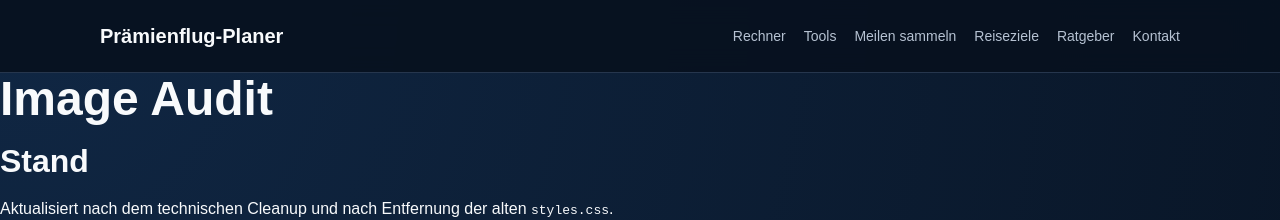
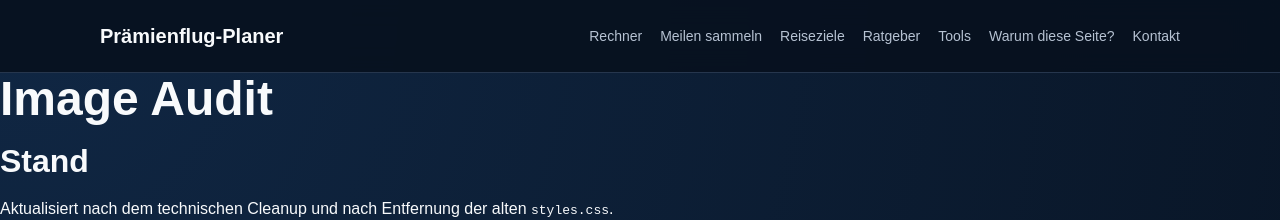
Before and after one commit to Praemienflug-Planer/miles-planer, a Jekyll site: the page built from docs/image-audit.md, in a window 1280 px wide. Shown: the top 220 px of the page. Built offline with Jekyll 4.4.1, drawn with Linux system fonts in a browser that asks for light colours; our own code applies the rules of GitHub Pages for plain Markdown files.

Commit message:
Align header navigation with content structure

```diff
--- a/_includes/header.html
+++ b/_includes/header.html
@@ -8,16 +8,20 @@
     </button>
     <nav id="site-navigation" class="main-nav" aria-label="Hauptnavigation">
       <div class="nav-item"><a class="nav-link" href="/rechner/"{% if page.url == '/rechner/' %} aria-current="page"{% endif %}>Rechner</a></div>
-      <div class="nav-item"><a class="nav-link" href="/tools/"{% if page.url == '/tools/' %} aria-current="page"{% endif %}>Tools</a></div>
       <div class="nav-item has-dropdown">
-        <a class="nav-link" href="/meilen-sammeln/"{% if page.url contains '/meilen-sammeln/' or page.url == '/meilen-sammeln-familie/' %} aria-current="page"{% endif %}>Meilen sammeln</a>
+        <a class="nav-link" href="/meilen-sammeln/"{% if page.url contains '/meilen-sammeln/' or page.url == '/meilen-sammeln-familie/' or page.url == '/payback-punkte-sammeln-familie/' or page.url == '/amex-oder-payback/' %} aria-current="page"{% endif %}>Meilen sammeln</a>
         <div class="nav-dropdown">
           <a href="/meilen-sammeln/">Übersicht</a>
           <a href="/meilen-sammeln/anfaenger/">Kostenlos starten</a>
           <a href="/meilen-sammeln-familie/">Meilen sammeln als Familie</a>
+          <a href="/payback-punkte-sammeln-familie/">PAYBACK als Familie</a>
+          <a href="/amex-oder-payback/">Amex oder PAYBACK?</a>
           <a href="/meilen-sammeln/payback/">PAYBACK Punkte sammeln</a>
           <a href="/meilen-sammeln/payback-punkte-miles-and-more/">PAYBACK zu Miles &amp; More</a>
+          <a href="/meilen-sammeln/payback-mallorca/">Mit PAYBACK nach Mallorca</a>
           <a href="/meilen-sammeln/amex/">Amex Membership Rewards</a>
+          <a href="/meilen-sammeln/amex-kreditkarten/">Amex Kreditkarten</a>
+          <a href="/meilen-sammeln/miles-and-more/">Miles &amp; More</a>
           <a href="/meilen-sammeln/miles-and-more-kreditkarte/">Miles &amp; More Kreditkarte</a>
           <a href="/meilen-sammeln/wunschgutschein/">Wunschgutschein</a>
           <a href="/meilen-sammeln/zeitschriftenabo/">Zeitschriftenabo-Meilen</a>
@@ -31,15 +35,21 @@
         </div>
       </div>
       <div class="nav-item has-dropdown">
-        <a class="nav-link" href="/meilen-business-class/"{% if page.url == '/meilen-business-class/' or page.url == '/business-class-familie-meilen/' or page.url == '/amex-meilen-umrechnen/' or page.url == '/praemienflug-steuern-gebuehren/' or page.url == '/faq/' %} aria-current="page"{% endif %}>Ratgeber</a>
+        <a class="nav-link" href="/meilen-business-class/"{% if page.url == '/meilen-business-class/' or page.url == '/business-class-familie-meilen/' or page.url == '/business-class-mit-kindern/' or page.url == '/premium-economy-mit-kindern/' or page.url == '/premium-economy-oder-business-class/' or page.url == '/vier-praemienflug-plaetze-finden/' or page.url == '/amex-meilen-umrechnen/' or page.url == '/praemienflug-steuern-gebuehren/' or page.url == '/faq/' %} aria-current="page"{% endif %}>Ratgeber</a>
         <div class="nav-dropdown">
           <a href="/meilen-business-class/">Business Class mit Meilen</a>
           <a href="/business-class-familie-meilen/">Business Class als Familie</a>
+          <a href="/business-class-mit-kindern/">Business Class mit Kindern</a>
+          <a href="/premium-economy-mit-kindern/">Premium Economy mit Kindern</a>
+          <a href="/premium-economy-oder-business-class/">Premium Economy oder Business?</a>
+          <a href="/vier-praemienflug-plaetze-finden/">4 Prämienflug-Plätze finden</a>
           <a href="/amex-meilen-umrechnen/">Amex Punkte umrechnen</a>
           <a href="/praemienflug-steuern-gebuehren/">Steuern &amp; Gebühren</a>
           <a href="/faq/">FAQ</a>
         </div>
       </div>
+      <div class="nav-item"><a class="nav-link" href="/tools/"{% if page.url == '/tools/' %} aria-current="page"{% endif %}>Tools</a></div>
+      <div class="nav-item"><a class="nav-link" href="/ueber-das-projekt/"{% if page.url == '/ueber-das-projekt/' %} aria-current="page"{% endif %}>Warum diese Seite?</a></div>
       <div class="nav-item"><a class="nav-link" href="/kontakt.html"{% if page.url == '/kontakt.html' %} aria-current="page"{% endif %}>Kontakt</a></div>
     </nav>
   </div>
```
